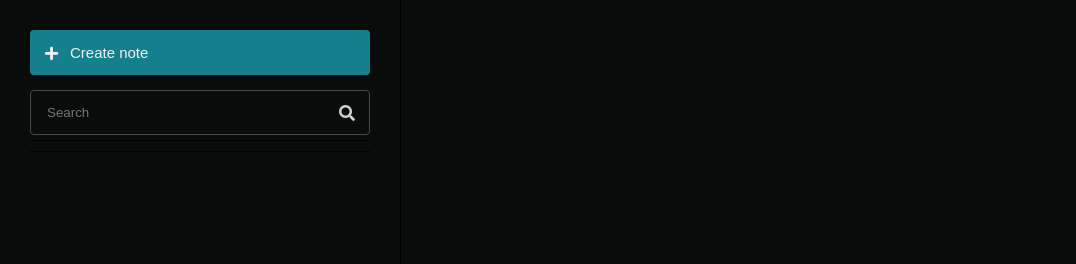
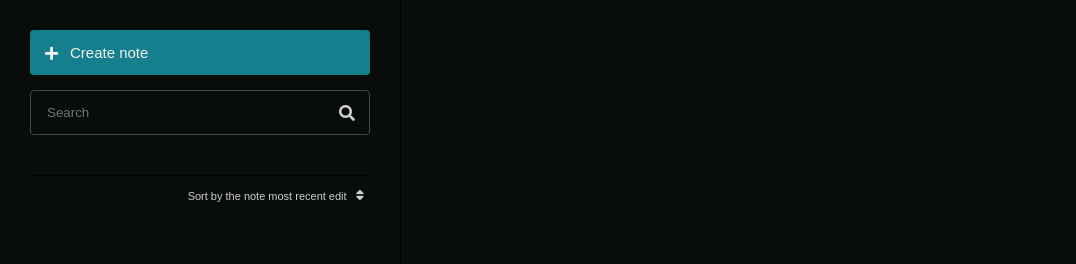
Before and after one commit to ivandiasramos/notes-test, an Angular app: page / in a window 1280 px wide. Shown: the top 264 px of the page, without its empty margins (0-1076 px from the left). Built offline with nearby package versions, Linux system fonts and the light colour scheme.

Commit message:
sort feature

```diff
--- a/src/app/home/aside/aside.component.html
+++ b/src/app/home/aside/aside.component.html
@@ -16,13 +16,20 @@
             [formControl]="searchControl">
         <em class="fas fa-search"></em>
     </div>
+</header>
 
-    <ul class="unstyled-list operations">
-        <li class="operator">
-
-        </li>
-    </ul>
-</header>
+<ul class="unstyled-list operations">
+    <li class="operator">
+        <span class="description">
+            Sort by the note most recent edit
+        </span>
+        <button
+            (click)="sortByUpdate()"
+            class="unstyled-button">
+            <i class="fas fa-sort"></i>
+        </button>
+    </li>
+</ul>
 
 <ul class="unstyled-list list">
     <li *ngFor="let note of store.notes | filterNote : searchControl.value" class="item">
--- a/src/app/home/aside/aside.component.scss
+++ b/src/app/home/aside/aside.component.scss
@@ -71,11 +71,20 @@
 .operations {
     display: flex;
     justify-content: end;
+    text-align: right;
     align-items: center;
-    padding: .5rem 0;
-    margin: .5rem 0;
+    padding: 1rem 0;
+    margin: 1rem 0;
     border-top: 1px solid $dark-color;
-    border-bottom: 1px solid $dark-color;
+    .operator {
+        flex: 1;
+    }
+    .description {
+        font-size: 1.1rem;
+    }
+    button {
+        color: $tertiary-color;
+    }
 }
 
 .list {
--- a/src/app/home/aside/aside.component.ts
+++ b/src/app/home/aside/aside.component.ts
@@ -20,6 +20,7 @@ export class AsideComponent implements OnDestroy, OnInit {
   removedNote = new EventEmitter<INote>();
 
   searchControl = new FormControl();
+  isSorted: boolean;
 
   private destroy = new Subject();
 
@@ -43,6 +44,20 @@ export class AsideComponent implements OnDestroy, OnInit {
           this.store.updateNote(newNote);
         });
       });
+  }
+
+  sortByUpdate(): void {
+    this.store.notes = this.store.notes.sort((a, b) => {
+      if (new Date(a.date).getTime() < new Date(b.date).getTime()) {
+        return this.isSorted ? 1 : -1;
+      }
+      if (new Date(a.date).getTime() > new Date(b.date).getTime()) {
+        return this.isSorted ? -1 : 1 ;
+      }
+      return 0;
+    });
+
+    this.isSorted = !this.isSorted;
   }
 
   createNote(): void {
```
Also changed, not shown: 1 other file (tests, documents, lock files or other folders).
